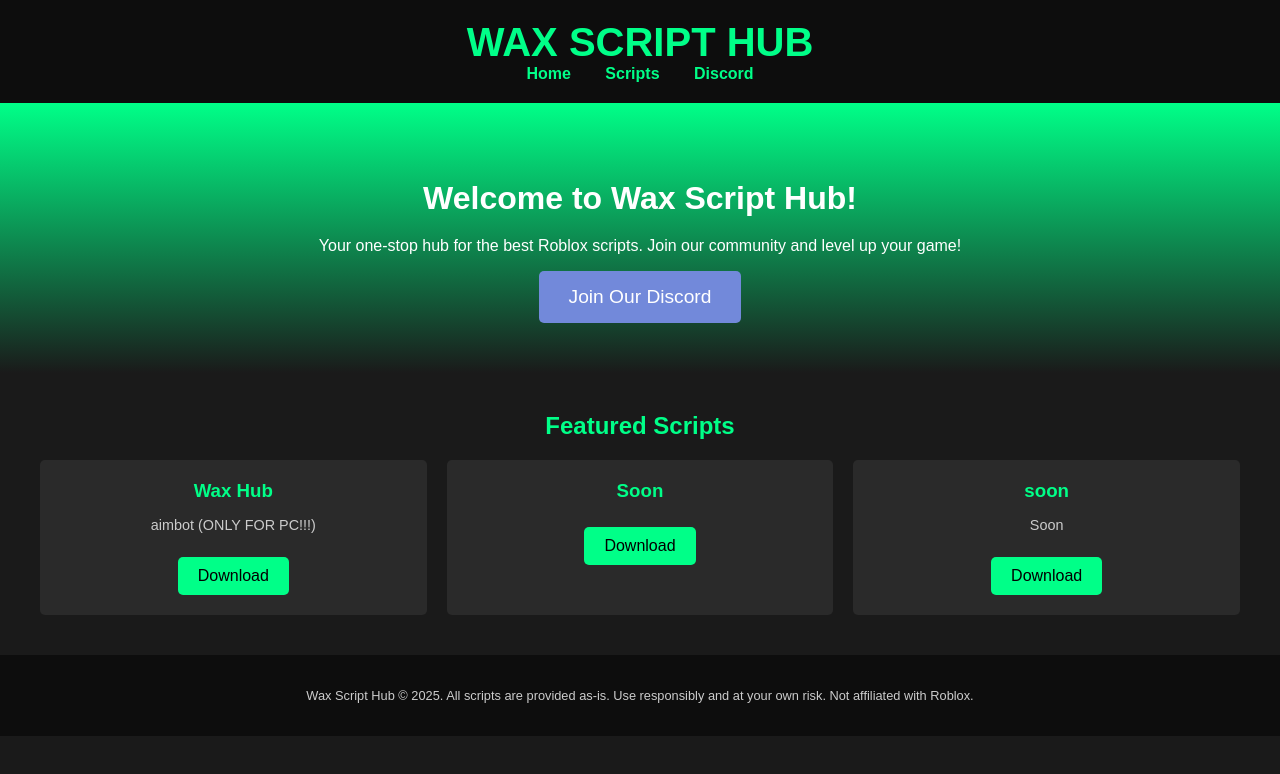
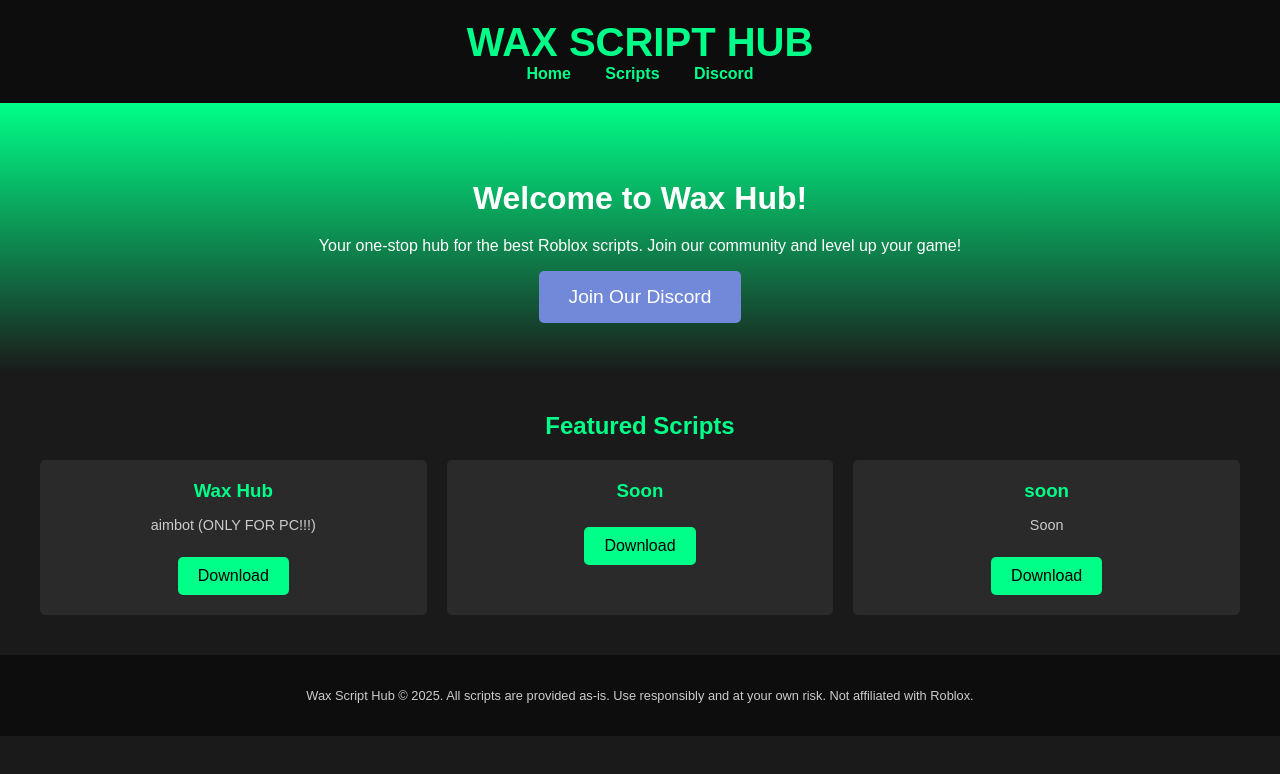
Before and after one commit to DroomerTeamReal/Wax-Hub, a plain HTML site: page info.html in a window 1280 px wide. Drawn offline with Linux system fonts and the light colour scheme.

Commit message:
Update info.html

```diff
--- a/info.html
+++ b/info.html
@@ -122,7 +122,7 @@
     </header>
 
     <section class="hero" id="home">
-        <h2>Welcome to Wax Script Hub!</h2>
+        <h2>Welcome to Wax Hub!</h2>
         <p>Your one-stop hub for the best Roblox scripts. Join our community and level up your game!</p>
         <a href="https://discord.gg/s2yb7Zj3aa" class="discord-btn">Join Our Discord</a>
     </section>
```
